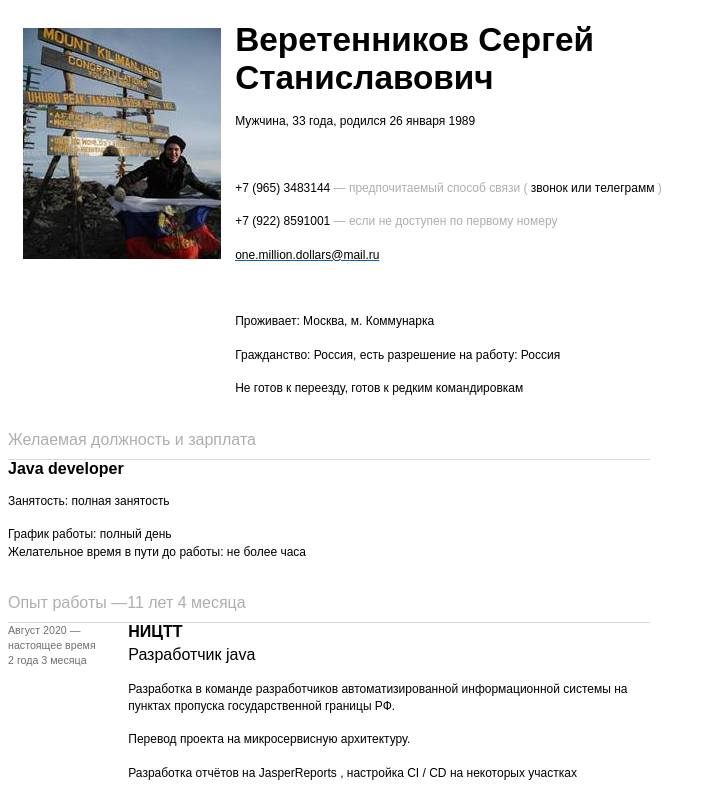
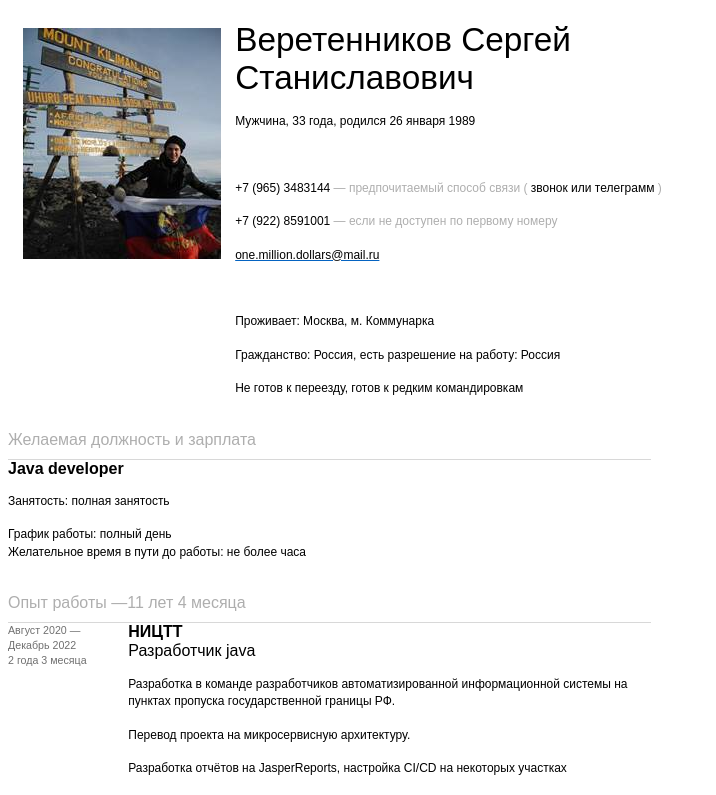
Before and after one commit to ssveretennikov/cv, a plain HTML site: page index.html in a window 1280 px wide. Shown: the top 795 px of the page, without its empty margins (0-716 px from the left). Drawn offline with Linux system fonts and the light colour scheme.

Commit message:
небольшие правки

```diff
--- a/index.html
+++ b/index.html
@@ -11,32 +11,22 @@
 <style>
 </style>
 </head>
-<body lang=RU link="#0563C1" vlink="#954F72" style='tab-interval:36.0pt;
-text-justify-trim:punctuation'>
+<body lang=RU link="#0563C1" vlink="#954F72" style='tab-interval:36.0pt;text-justify-trim:punctuation'>
+
 <div class=WordSection1>
- <table class=MsoNormalTable border=0 cellspacing=0 cellpadding=0 width=749
-        style='width:562.0pt;border-collapse:collapse;mso-padding-alt:10.0pt 0cm 0cm 0cm'>
+
+<table class=MsoNormalTable border=0 cellspacing=0 cellpadding=0 width=749 style='width:562.0pt;border-collapse:collapse;mso-padding-alt:10.0pt 0cm 0cm 0cm'>
 <tr style='mso-yfti-irow:0;mso-yfti-firstrow:yes'>
+
 <td width=227 colspan=3 valign=top style='width:6.0cm;padding:10.0pt 0cm 0cm 0cm'>
-    <p class=MsoNormal align=center style='margin-top:5.0pt;margin-right:0cm;
-margin-bottom:0cm;margin-left:0cm;margin-bottom:.0001pt;text-align:center;
-line-height:normal;mso-pagination:none;mso-layout-grid-align:none;text-autospace:
-none'>
-<span style='font-size:12.0pt;font-family:"Arial",sans-serif'>
-<![if !vml]>
-<img width=198 height=231
-     src="index.files/image002.jpg" v:shapes="_x0000_i1027">
-<![endif]>
-<o:p>
-</o:p>
-</span>
-    </p>
-   </td>
+<p class=MsoNormal align=center style='margin-top:5.0pt;margin-right:0cm;margin-bottom:0cm;margin-left:0cm;margin-bottom:.0001pt;text-align:center;line-height:normal;mso-pagination:none;mso-layout-grid-align:none;text-autospace:none'>
+<span style='font-size:12.0pt;font-family:"Arial",sans-serif'><![if !vml]><img width=198 height=231 src="index.files/image002.jpg" v:shapes="_x0000_i1027"><![endif]><o:p></o:p></span></p>
+</td>
+
 <td width=523 colspan=3 valign=top style='width:391.9pt;padding:10.0pt 0cm 0cm 0cm'>
 <p class=MsoNormal style='margin-bottom:0cm;margin-bottom:.0001pt;line-height:
 normal;mso-pagination:none;mso-layout-grid-align:none;text-autospace:none'>
-     <b
-             style='mso-bidi-font-weight:normal'>
+<bstyle='mso-bidi-font-weight:normal'>
 <span style='font-size:25.0pt;mso-bidi-font-size:
 12.0pt;font-family:"Arial",sans-serif'>Веретенников Сергей Станиславович
 </span>
@@ -132,27 +122,14 @@ mso-style-textfill-fill-alpha:100.0%'>one.million.dollars@mail.ru
 </p>
 <p class=MsoNormal style='margin-bottom:0cm;margin-bottom:.0001pt;line-height:
 13.0pt;mso-pagination:none;mso-layout-grid-align:none;text-autospace:none'>
-<span
-        style='font-size:9.0pt;mso-bidi-font-size:12.0pt;font-family:"Arial",sans-serif'>Гражданство:
-Россия, есть разрешение на работу: Россия
-<o:p>
-</o:p>
-</span>
-    </p>
-    <p class=MsoNormal style='margin-bottom:0cm;margin-bottom:.0001pt;line-height:
-13.0pt;mso-pagination:none;mso-layout-grid-align:none;text-autospace:none'>
-<span
-        style='font-size:9.0pt;mso-bidi-font-size:12.0pt;font-family:"Arial",sans-serif'>Не
-готов к переезду, готов к редким командировкам
-</span>
-     <span style='font-size:
-12.0pt;font-family:"Arial",sans-serif'>
-<o:p>
-</o:p>
-</span>
-    </p>
-   </td>
-  </tr>
+<span style='font-size:9.0pt;mso-bidi-font-size:12.0pt;font-family:"Arial",sans-serif'>Гражданство: Россия, есть разрешение на работу: Россия<o:p></o:p></span></p>
+<p class=MsoNormal style='margin-bottom:0cm;margin-bottom:.0001pt;line-height:13.0pt;mso-pagination:none;mso-layout-grid-align:none;text-autospace:none'>
+<span style='font-size:9.0pt;mso-bidi-font-size:12.0pt;font-family:"Arial",sans-serif'>Не готов к переезду, готов к редким командировкам</span>
+<span style='font-size:12.0pt;font-family:"Arial",sans-serif'><o:p></o:p></span>
+</p>
+</td>
+</tr>
+
 <tr style='mso-yfti-irow:1;mso-row-margin-right:80.1pt'>
 <td width=643 colspan=5 valign=top style='width:481.9pt;padding:0cm 0cm 0cm 0cm'>
 <div style='mso-element:para-border-div;border:none;border-bottom:solid #D8D8D8 1.0pt;
@@ -177,6 +154,7 @@ padding:0cm;mso-padding-alt:0cm 0cm 0cm 0cm'>
 <p class='MsoNormal'>&nbsp;
 </td>
 </tr>
+
 <tr style='mso-yfti-irow:2;mso-row-margin-right:80.1pt'>
 <td width=643 colspan=5 valign=top style='width:481.9pt;padding:0cm 0cm 0cm 0cm'>
 <p class=MsoNormal style='margin-bottom:0cm;margin-bottom:.0001pt;line-height:
@@ -219,6 +197,7 @@ mso-bidi-font-size:12.0pt;font-family:"Arial",sans-serif'>
 <p class='MsoNormal'>&nbsp;
 </td>
 </tr>
+
 <tr style='mso-yfti-irow:3;mso-row-margin-right:80.1pt'>
 <td width=643 colspan=5 valign=top style='width:481.9pt;padding:0cm 0cm 0cm 0cm'>
 <div style='mso-element:para-border-div;border:none;border-bottom:solid #D8D8D8 1.0pt;
@@ -243,118 +222,45 @@ padding:0cm;mso-padding-alt:0cm 0cm 0cm 0cm'>
 <p class='MsoNormal'>&nbsp;
 </td>
 </tr>
+
+<!--    НИЦТТ-->
 <tr style='mso-yfti-irow:4;mso-row-margin-right:80.1pt'>
     <td width=93 valign=top style='width:70.0pt;padding:0cm 0cm 0cm 0cm'>
-    <p class=MsoNormal style='margin-bottom:0cm;margin-bottom:.0001pt;line-height:
-11.0pt;mso-pagination:none;mso-layout-grid-align:none;text-autospace:none'>
-<span
-        style='font-size:8.0pt;mso-bidi-font-size:12.0pt;font-family:"Arial",sans-serif;
-color:#707070'>Август 2020 — настоящее время
-<br>
-2 года 3 месяца
-</span>
-     <span style='font-size:12.0pt;font-family:"Arial",sans-serif'>
-<o:p>
-</o:p>
-</span>
+    <p class=MsoNormal style='margin-bottom:0cm;margin-bottom:.0001pt;line-height:11.0pt;mso-pagination:none;mso-layout-grid-align:none;text-autospace:none'>
+    <span style='font-size:8.0pt;mso-bidi-font-size:12.0pt;font-family:"Arial",sans-serif;color:#707070'>Август 2020 — Декабрь 2022<br>2 года 3 месяца</span>
+    <span style='font-size:12.0pt;font-family:"Arial",sans-serif'><o:p></o:p></span>
     </p>
     </td>
     <td width=27 valign=top style='width:20.0pt;padding:0cm 0cm 0cm 0cm'>
+    <p class=MsoNormal style='margin-bottom:0cm;margin-bottom:.0001pt;line-height:normal;mso-pagination:none;mso-layout-grid-align:none;text-autospace:none'>
+    <span style='font-size:12.0pt;font-family:"Arial",sans-serif'><o:p>&nbsp;</o:p></span>
+    </p>
     <p class=MsoNormal style='margin-bottom:0cm;margin-bottom:.0001pt;line-height:
     normal;mso-pagination:none;mso-layout-grid-align:none;text-autospace:none'>
-<span
-        style='font-size:12.0pt;font-family:"Arial",sans-serif'>
-<o:p>&nbsp;
-</o:p>
-</span>
-    </p>
-    <p class=MsoNormal style='margin-bottom:0cm;margin-bottom:.0001pt;line-height:
-normal;mso-pagination:none;mso-layout-grid-align:none;text-autospace:none'>
-<span
-        style='font-size:12.0pt;font-family:"Arial",sans-serif'>
-<o:p>&nbsp;
-</o:p>
-</span>
+    <span style='font-size:12.0pt;font-family:"Arial",sans-serif'><o:p>&nbsp;</o:p></span>
     </p>
     </td>
     <td width=523 colspan=3 valign=top style='width:391.9pt;padding:0cm 0cm 0cm 0cm'>
-    <p class=MsoNormal style='margin-bottom:0cm;margin-bottom:.0001pt;line-height:
-14.0pt;mso-pagination:none;mso-layout-grid-align:none;text-autospace:none'>
-     <b
-             style='mso-bidi-font-weight:normal'>
-<span style='font-size:12.0pt;font-family:
-"Arial",sans-serif'>НИЦТТ
-</span>
-     </b>
-     <span style='font-size:12.0pt;font-family:
-"Arial",sans-serif'>
-<o:p>
-</o:p>
-</span>
-    </p>
-    <p class=MsoNormal style='margin-top:3.0pt;margin-right:0cm;margin-bottom:
-3.0pt;margin-left:0cm;line-height:14.0pt;mso-pagination:none;mso-layout-grid-align:
-none;text-autospace:none'>
-<span style='font-size:12.0pt;font-family:"Arial",sans-serif'>Разработчик
-java
-<o:p>
-</o:p>
-</span>
-    </p>
-    <p class=MsoNormal style='margin-bottom:3.0pt;line-height:13.0pt;mso-pagination:
-none;mso-layout-grid-align:none;text-autospace:none'>
-<span style='font-size:
-9.0pt;mso-bidi-font-size:12.0pt;font-family:"Arial",sans-serif'>Разработка в
-команде разработчиков автоматизированной информационной системы на пунктах
-пропуска государственной границы РФ.
-<o:p>
-</o:p>
-</span>
-    </p>
-    <p class=MsoNormal style='margin-bottom:3.0pt;line-height:13.0pt;mso-pagination:
-none;mso-layout-grid-align:none;text-autospace:none'>
-<span style='font-size:
-9.0pt;mso-bidi-font-size:12.0pt;font-family:"Arial",sans-serif'>Перевод
-проекта на микросервисную архитектуру.
-<o:p>
-</o:p>
-</span>
-    </p>
-    <p class=MsoNormal style='margin-bottom:3.0pt;line-height:13.0pt;mso-pagination:
-none;mso-layout-grid-align:none;text-autospace:none'>
-<span style='font-size:
-9.0pt;mso-bidi-font-size:12.0pt;font-family:"Arial",sans-serif'>Разработка
-отчётов на
-</span>
-     <span lang=EN-US style='font-size:9.0pt;mso-bidi-font-size:
-12.0pt;font-family:"Arial",sans-serif;mso-ansi-language:EN-US'>JasperReports
-</span>
-     <span
-             style='font-size:9.0pt;mso-bidi-font-size:12.0pt;font-family:"Arial",sans-serif'>,
-настройка
-</span>
-     <span lang=EN-US style='font-size:9.0pt;mso-bidi-font-size:
-12.0pt;font-family:"Arial",sans-serif;mso-ansi-language:EN-US'>CI
-</span>
-     <span
-             style='font-size:9.0pt;mso-bidi-font-size:12.0pt;font-family:"Arial",sans-serif'>/
-</span>
-     <span
-             lang=EN-US style='font-size:9.0pt;mso-bidi-font-size:12.0pt;font-family:"Arial",sans-serif;
-mso-ansi-language:EN-US'>CD
-</span>
-     <span style='font-size:9.0pt;mso-bidi-font-size:
-12.0pt;font-family:"Arial",sans-serif'> на некоторых участках
-<o:p>
-</o:p>
-</span>
-    </p>
-   </td>
-   <td style='mso-cell-special:placeholder;border:none;padding:0cm 0cm 0cm 0cm'
-       width=107>
-    <p class='MsoNormal'>&nbsp;
-   </td>
-  </tr>
+    <p class=MsoNormal style='margin-bottom:0cm;margin-bottom:.0001pt;line-height:14.0pt;mso-pagination:none;mso-layout-grid-align:none;text-autospace:none'>
+        <b style='mso-bidi-font-weight:normal'><span style='font-size:12.0pt;font-family:"Arial",sans-serif'>НИЦТТ</span></b>
+        <span style='font-size:12.0pt;font-family:"Arial",sans-serif'><o:p></o:p></span>
+    </p>
+<!--    <p class=MsoNormal style='margin-top:3.0pt;margin-right:0cm;margin-bottom:3.0pt;margin-left:0cm;line-height:14.0pt;mso-pagination:none;mso-layout-grid-align:none;text-autospace:none'>-->
+    <span style='font-size:12.0pt;font-family:"Arial",sans-serif'>Разработчик java<o:p></o:p></span>
+<!--    </p>-->
+    <p class=MsoNormal style='margin-bottom:3.0pt;line-height:13.0pt;mso-pagination:none;mso-layout-grid-align:none;text-autospace:none'>
+    <span style='font-size:9.0pt;mso-bidi-font-size:12.0pt;font-family:"Arial",sans-serif'>Разработка в команде разработчиков автоматизированной информационной системы на пунктах пропуска государственной границы РФ.<o:p></o:p></span>
+    </p>
+    <p class=MsoNormal style='margin-bottom:3.0pt;line-height:13.0pt;mso-pagination:none;mso-layout-grid-align:none;text-autospace:none'>
+    <span style='font-size:9.0pt;mso-bidi-font-size:12.0pt;font-family:"Arial",sans-serif'>Перевод проекта на микросервисную архитектуру.<o:p></o:p></span>
+    </p>
+    <p class=MsoNormal style='margin-bottom:3.0pt;line-height:13.0pt;mso-pagination:none;mso-layout-grid-align:none;text-autospace:none'>
+    <span style='font-size:9.0pt;mso-bidi-font-size:12.0pt;font-family:"Arial",sans-serif'>Разработка отчётов на JasperReports, настройка CI/CD на некоторых участках</span>
+    </p>
+    </td>
+    <td style='mso-cell-special:placeholder;border:none;padding:0cm 0cm 0cm 0cm' width=107><p class='MsoNormal'>&nbsp;</td>
+</tr>
+
 <tr style='mso-yfti-irow:5;mso-row-margin-right:80.1pt'>
 <td width=93 valign=top style='width:70.0pt;padding:0cm 0cm 0cm 0cm'>
 <p class=MsoNormal style='margin-top:12.5pt;margin-right:0cm;margin-bottom:
@@ -455,6 +361,7 @@ none;mso-layout-grid-align:none;text-autospace:none'>
 <p class='MsoNormal'>&nbsp;
 </td>
 </tr>
+
 <tr style='mso-yfti-irow:6;mso-row-margin-right:80.1pt'>
 <td width=93 valign=top style='width:70.0pt;padding:0cm 0cm 0cm 0cm'>
 <p class=MsoNormal style='margin-top:12.5pt;margin-right:0cm;margin-bottom:
@@ -533,21 +440,14 @@ none;mso-layout-grid-align:none;text-autospace:none'>
 <p class='MsoNormal'>&nbsp;
 </td>
 </tr>
+
 <tr style='mso-yfti-irow:7;mso-row-margin-right:80.1pt'>
 <td width=93 valign=top style='width:70.0pt;padding:0cm 0cm 0cm 0cm'>
 <p class=MsoNormal style='margin-top:12.5pt;margin-right:0cm;margin-bottom:
 0cm;margin-left:0cm;margin-bottom:.0001pt;line-height:11.0pt;mso-pagination:
 none;mso-layout-grid-align:none;text-autospace:none'>
-<span style='font-size:
-8.0pt;mso-bidi-font-size:12.0pt;font-family:"Arial",sans-serif;color:#707070'>Апрель
-2013 — Июнь 2015
-<br>
-2 года 3 месяца
-</span>
-     <span style='font-size:12.0pt;font-family:"Arial",sans-serif'>
-<o:p>
-</o:p>
-</span>
+<span style='font-size:8.0pt;mso-bidi-font-size:12.0pt;font-family:"Arial",sans-serif;color:#707070'>Апрель 2013 — Июнь 2015<br>2 года 3 месяца</span>
+<span style='font-size:12.0pt;font-family:"Arial",sans-serif'><o:p></o:p></span>
 </p>
 </td>
 <td width=27 valign=top style='width:20.0pt;padding:0cm 0cm 0cm 0cm'>
@@ -576,8 +476,7 @@ none;mso-layout-grid-align:none;text-autospace:none'>
 none;mso-layout-grid-align:none;text-autospace:none'>
  <b style='mso-bidi-font-weight:
 normal'>
-<span style='font-size:12.0pt;font-family:"Arial",sans-serif'>ИП
-Веретенников С.С.
+<span style='font-size:12.0pt;font-family:"Arial",sans-serif'>ИП Веретенников С.С.
 </span>
  </b>
  <span style='font-size:12.0pt;font-family:"Arial",sans-serif'>
@@ -597,8 +496,7 @@ none;text-autospace:none'>
 <p class=MsoNormal style='margin-bottom:3.0pt;line-height:13.0pt;mso-pagination:
 none;mso-layout-grid-align:none;text-autospace:none'>
  <span style='font-size:
-9.0pt;mso-bidi-font-size:12.0pt;font-family:"Arial",sans-serif'>Поддержка
-розничных магазинов одежды, автосервиса
+9.0pt;mso-bidi-font-size:12.0pt;font-family:"Arial",sans-serif'>Поддержка розничных магазинов одежды, автосервиса
 </span>
  <span style='font-size:12.0pt;
 font-family:"Arial",sans-serif'>
@@ -612,6 +510,7 @@ font-family:"Arial",sans-serif'>
 <p class='MsoNormal'>&nbsp;
 </td>
 </tr>
+
 <tr style='mso-yfti-irow:8;mso-row-margin-right:80.1pt'>
 <td width=93 valign=top style='width:70.0pt;padding:0cm 0cm 0cm 0cm'>
 <p class=MsoNormal style='margin-top:12.5pt;margin-right:0cm;margin-bottom:
@@ -691,6 +590,7 @@ font-family:"Arial",sans-serif'>
 <p class='MsoNormal'>&nbsp;
 </td>
 </tr>
+
 <tr style='mso-yfti-irow:9;mso-row-margin-right:80.1pt'>
 <td width=643 colspan=5 valign=top style='width:481.9pt;padding:0cm 0cm 0cm 0cm'>
 <div style='mso-element:para-border-div;border:none;border-bottom:solid #D8D8D8 1.0pt;
@@ -715,6 +615,7 @@ padding:0cm;mso-padding-alt:0cm 0cm 0cm 0cm'>
 <p class='MsoNormal'>&nbsp;
 </td>
 </tr>
+
 <tr style='mso-yfti-irow:10;mso-row-margin-right:80.1pt'>
 <td width=643 colspan=5 valign=top style='width:481.9pt;padding:0cm 0cm 0cm 0cm'>
 <p class=MsoNormal style='margin-bottom:0cm;margin-bottom:.0001pt;line-height:
@@ -734,6 +635,7 @@ padding:0cm;mso-padding-alt:0cm 0cm 0cm 0cm'>
 <p class='MsoNormal'>&nbsp;
 </td>
 </tr>
+
 <tr style='mso-yfti-irow:11;mso-row-margin-right:80.1pt'>
 <td width=120 colspan=2 valign=top style='width:90.0pt;padding:0cm 0cm 0cm 0cm'>
 <p class=MsoNormal style='margin-bottom:0cm;margin-bottom:.0001pt;line-height:
@@ -781,6 +683,7 @@ color:#707070'>2012
 <p class='MsoNormal'>&nbsp;
 </td>
 </tr>
+
 <tr style='mso-yfti-irow:12;mso-row-margin-right:80.1pt'>
 <td width=120 colspan=2 valign=top style='width:90.0pt;padding:0cm 0cm 0cm 0cm'>
 <p class=MsoNormal style='margin-top:12.5pt;margin-right:0cm;margin-bottom:
@@ -828,6 +731,7 @@ normal'>
 <p class='MsoNormal'>&nbsp;
 </td>
 </tr>
+
 <tr style='mso-yfti-irow:13;mso-row-margin-right:80.1pt'>
 <td width=643 colspan=5 valign=top style='width:481.9pt;padding:0cm 0cm 0cm 0cm'>
 <div style='mso-element:para-border-div;border:none;border-bottom:solid #D8D8D8 1.0pt;
@@ -837,8 +741,7 @@ mso-border-bottom-alt:solid #D8D8D8 .75pt;padding:0cm 0cm 0cm 0cm'>
 none;text-autospace:none;border:none;mso-border-bottom-alt:solid #D8D8D8 .75pt;
 padding:0cm;mso-padding-alt:0cm 0cm 0cm 0cm'>
 <span style='mso-bidi-font-size:
-12.0pt;font-family:"Arial",sans-serif;color:#AEAEAE'>Повышение квалификации,
-курсы
+12.0pt;font-family:"Arial",sans-serif;color:#AEAEAE'>Повышение квалификации,курсы
 </span>
   <span style='font-size:12.0pt;font-family:"Arial",sans-serif'>
 <o:p>
@@ -849,8 +752,9 @@ padding:0cm;mso-padding-alt:0cm 0cm 0cm 0cm'>
 </td>
 <td style='mso-cell-special:placeholder;border:none;padding:0cm 0cm 0cm 0cm'
    width=107>
-    <p class='MsoNormal'>&nbsp;v/td>
-  </tr>
+<p class='MsoNormal'>&nbsp;</td>
+</tr>
+
 <tr style='mso-yfti-irow:14;mso-row-margin-right:80.1pt'>
 <td width=120 colspan=2 valign=top style='width:90.0pt;padding:0cm 0cm 0cm 0cm'>
 <p class=MsoNormal style='margin-bottom:0cm;margin-bottom:.0001pt;line-height:
@@ -887,6 +791,7 @@ color:#707070'>2014 - 2018
 <p class='MsoNormal'>&nbsp;
 </td>
 </tr>
+
 <tr style='mso-yfti-irow:15;mso-row-margin-right:80.1pt'>
 <td width=120 colspan=2 valign=top style='width:90.0pt;padding:0cm 0cm 0cm 0cm'>
 <p class=MsoNormal style='margin-top:12.5pt;margin-right:0cm;margin-bottom:
@@ -938,6 +843,7 @@ EN-US'>
 <p class='MsoNormal'>&nbsp;
 </td>
 </tr>
+
 <tr style='mso-yfti-irow:16;mso-row-margin-right:80.1pt'>
 <td width=120 colspan=2 valign=top style='width:90.0pt;padding:0cm 0cm 0cm 0cm'>
 <p class=MsoNormal style='margin-top:12.5pt;margin-right:0cm;margin-bottom:
@@ -992,6 +898,7 @@ EN-US'>
 <p class='MsoNormal'>&nbsp;
 </td>
 </tr>
+
 <tr style='mso-yfti-irow:17;mso-row-margin-right:80.1pt'>
 <td width=120 colspan=2 valign=top style='width:90.0pt;padding:0cm 0cm 0cm 0cm'>
 <p class=MsoNormal style='margin-top:12.5pt;margin-right:0cm;margin-bottom:
@@ -1041,6 +948,7 @@ normal'>
 <p class='MsoNormal'>&nbsp;
 </td>
 </tr>
+
 <tr style='mso-yfti-irow:18;mso-row-margin-right:80.1pt'>
 <td width=120 colspan=2 valign=top style='width:90.0pt;padding:0cm 0cm 0cm 0cm'>
 <p class=MsoNormal style='margin-top:12.5pt;margin-right:0cm;margin-bottom:
@@ -1090,6 +998,7 @@ normal'>
 <p class='MsoNormal'>&nbsp;
 </td>
 </tr>
+
 <tr style='mso-yfti-irow:19;mso-row-margin-right:80.1pt'>
 <td width=643 colspan=5 valign=top style='width:481.9pt;padding:0cm 0cm 0cm 0cm'>
 <div style='mso-element:para-border-div;border:none;border-bottom:solid #D8D8D8 1.0pt;
@@ -1114,6 +1023,7 @@ padding:0cm;mso-padding-alt:0cm 0cm 0cm 0cm'>
 <p class='MsoNormal'>&nbsp;
 </td>
 </tr>
+
 <tr style='mso-yfti-irow:20;mso-row-margin-right:80.1pt'>
 <td width=120 colspan=2 valign=top style='width:90.0pt;padding:0cm 0cm 0cm 0cm'>
 <p class=MsoNormal style='margin-bottom:0cm;margin-bottom:.0001pt;line-height:
@@ -1150,6 +1060,7 @@ color:#707070'>2012 - 2015
 <p class='MsoNormal'>&nbsp;
 </td>
 </tr>
+
 <tr style='mso-yfti-irow:21;mso-row-margin-right:80.1pt'>
 <td width=643 colspan=5 valign=top style='width:481.9pt;padding:0cm 0cm 0cm 0cm'>
 <div style='mso-element:para-border-div;border:none;border-bottom:solid #D8D8D8 1.0pt;
@@ -1174,6 +1085,7 @@ padding:0cm;mso-padding-alt:0cm 0cm 0cm 0cm'>
 <p class='MsoNormal'>&nbsp;
 </td>
 </tr>
+
 <tr style='mso-yfti-irow:22;mso-row-margin-right:80.1pt'>
 <td width=120 colspan=2 valign=top style='width:90.0pt;padding:0cm 0cm 0cm 0cm'>
 <p class=MsoNormal style='margin-bottom:0cm;margin-bottom:.0001pt;line-height:
@@ -1240,6 +1152,7 @@ CSS
 <p class='MsoNormal'>&nbsp;
 </td>
 </tr>
+
 <tr style='mso-yfti-irow:23;mso-row-margin-right:80.1pt'>
 <td width=120 colspan=2 valign=top style='width:90.0pt;padding:0cm 0cm 0cm 0cm'>
 <p class=MsoNormal style='margin-top:12.5pt;margin-right:0cm;margin-bottom:
@@ -1316,6 +1229,7 @@ none;mso-layout-grid-align:none;text-autospace:none'>
 <p class='MsoNormal'>&nbsp;
 </td>
 </tr>
+
 <tr style='mso-yfti-irow:24;mso-row-margin-right:80.1pt'>
 <td width=120 colspan=2 valign=top style='width:90.0pt;padding:0cm 0cm 0cm 0cm'>
 <p class=MsoNormal style='margin-top:12.5pt;margin-right:0cm;margin-bottom:
@@ -1416,6 +1330,7 @@ none;mso-layout-grid-align:none;text-autospace:none'>
 <p class='MsoNormal'>&nbsp;
 </td>
 </tr>
+
 <tr style='mso-yfti-irow:25;mso-row-margin-right:80.1pt'>
 <td width=120 colspan=2 valign=top style='width:90.0pt;padding:0cm 0cm 0cm 0cm'>
 <p class=MsoNormal style='margin-top:12.5pt;margin-right:0cm;margin-bottom:
@@ -1471,6 +1386,7 @@ none;mso-layout-grid-align:none;text-autospace:none'>
 <p class='MsoNormal'>&nbsp;
 </td>
 </tr>
+
 <tr style='mso-yfti-irow:26;mso-row-margin-right:80.1pt'>
 <td width=643 colspan=5 valign=top style='width:481.9pt;padding:0cm 0cm 0cm 0cm'>
 <div style='mso-element:para-border-div;border:none;border-bottom:solid #D8D8D8 1.0pt;
@@ -1495,6 +1411,7 @@ padding:0cm;mso-padding-alt:0cm 0cm 0cm 0cm'>
 <p class='MsoNormal'>&nbsp;
 </td>
 </tr>
+
 <tr style='mso-yfti-irow:27;mso-row-margin-right:80.1pt'>
 <td width=120 colspan=2 valign=top style='width:90.0pt;padding:0cm 0cm 0cm 0cm'>
 <p class=MsoNormal style='margin-bottom:0cm;margin-bottom:.0001pt;line-height:
@@ -1542,6 +1459,7 @@ color:#707070'>Знание языков
 <p class='MsoNormal'>&nbsp;
 </td>
 </tr>
+
 <tr style='mso-yfti-irow:28;mso-row-margin-right:80.1pt'>
 <td width=120 colspan=2 valign=top style='width:90.0pt;padding:0cm 0cm 0cm 0cm'>
 <p class=MsoNormal style='margin-top:12.5pt;margin-right:0cm;margin-bottom:
@@ -1700,6 +1618,7 @@ EN-US'>
 <p class='MsoNormal'>&nbsp;
 </td>
 </tr>
+
 <tr style='mso-yfti-irow:29;mso-row-margin-right:80.1pt'>
 <td width=643 colspan=5 valign=top style='width:481.9pt;padding:0cm 0cm 0cm 0cm'>
 <div style='mso-element:para-border-div;border:none;border-bottom:solid #D8D8D8 1.0pt;
@@ -1724,6 +1643,7 @@ padding:0cm;mso-padding-alt:0cm 0cm 0cm 0cm'>
 <p class='MsoNormal'>&nbsp;
 </td>
 </tr>
+
 <tr style='mso-yfti-irow:30;mso-yfti-lastrow:yes;mso-row-margin-right:80.1pt'>
 <td width=120 colspan=2 valign=top style='width:90.0pt;padding:0cm 0cm 0cm 0cm'>
 <p class=MsoNormal style='margin-bottom:0cm;margin-bottom:.0001pt;line-height:
@@ -1777,6 +1697,7 @@ https://github.com/ssveretennikov
 <p class='MsoNormal'>&nbsp;
 </td>
 </tr>
+
 <![if !supportMisalignedColumns]>
     <tr height=0>
     <td width=93 style='border:none'>
@@ -1794,10 +1715,8 @@ https://github.com/ssveretennikov
     </tr>
 <![endif]>
 </table>
- <p class=MsoNormal>
-  <o:p>&nbsp;
-  </o:p>
- </p>
+
+<p class=MsoNormal><o:p>&nbsp;</o:p></p>
 </div>
 </body>
 </html>
```
Lines whose indentation alone changed are shown as unchanged.
